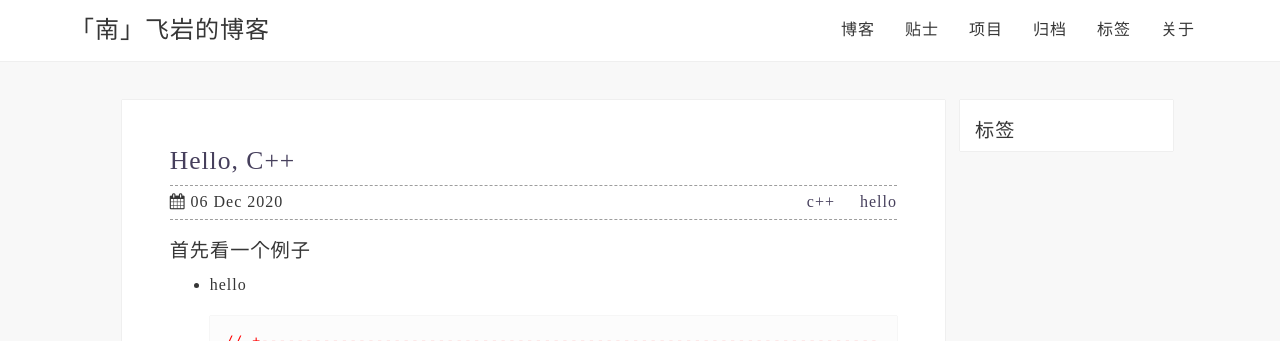
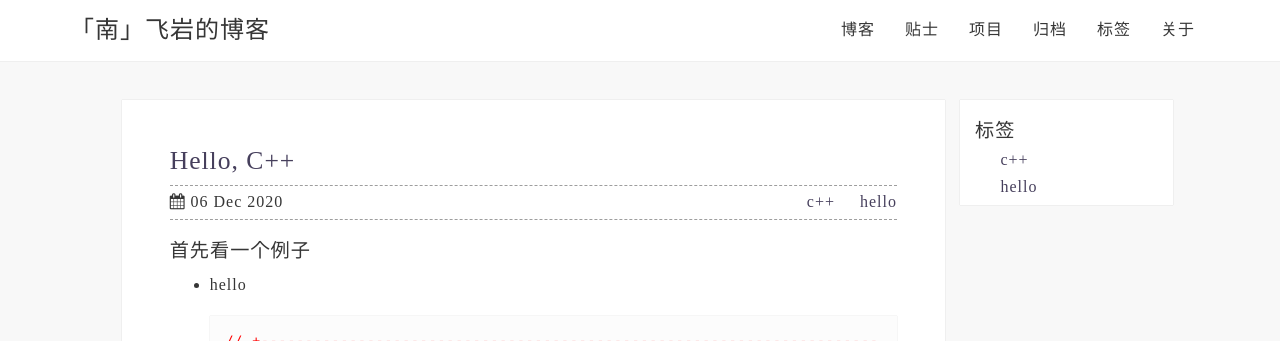
Before and after one commit to qivmvip/qivmvip.github.io, a Jekyll site: the page built from index.html, in a window 1280 px wide. Shown: the top 341 px of the page. Built offline with Jekyll 4.4.1, drawn with Linux system fonts in a browser that asks for light colours; the list of posts is cut into pages by our own code.

Commit message:
tags
fix: tags visibility

```diff
--- a/_includes/sidebar.html
+++ b/_includes/sidebar.html
@@ -27,7 +27,7 @@
   <ul class="sidebar-tags">
     {% assign tags = (site.tags | sort:0) %}
     {% for tag in tags %}
-    {% if tag[1].size > 1 %}
+    {% if tag[1].size >= 1 %}
       <li>
         <a href="/tag/{{ tag[0] }}" data-toggle="tooltip" data-placement="right" title="{{ tag[1].size }}">
           <span>{{tag[0] }}</span></a></li>
```
